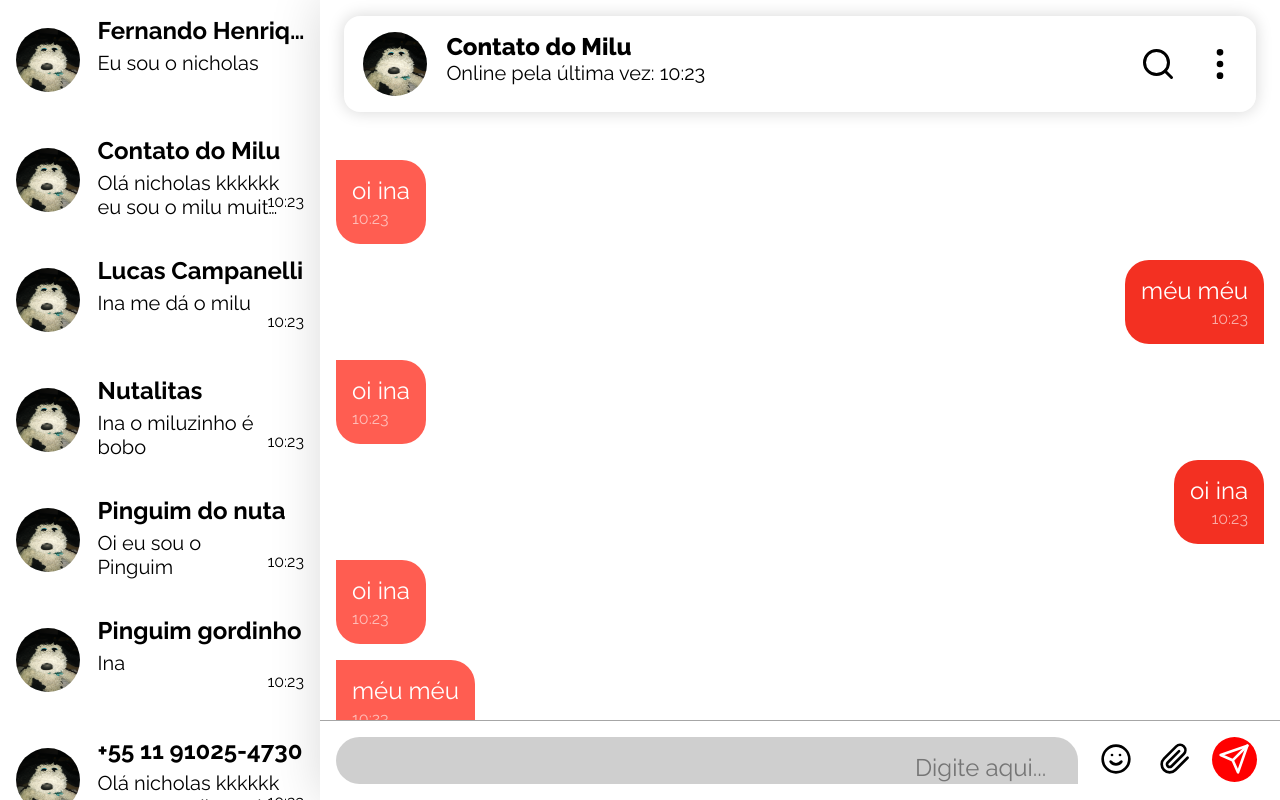
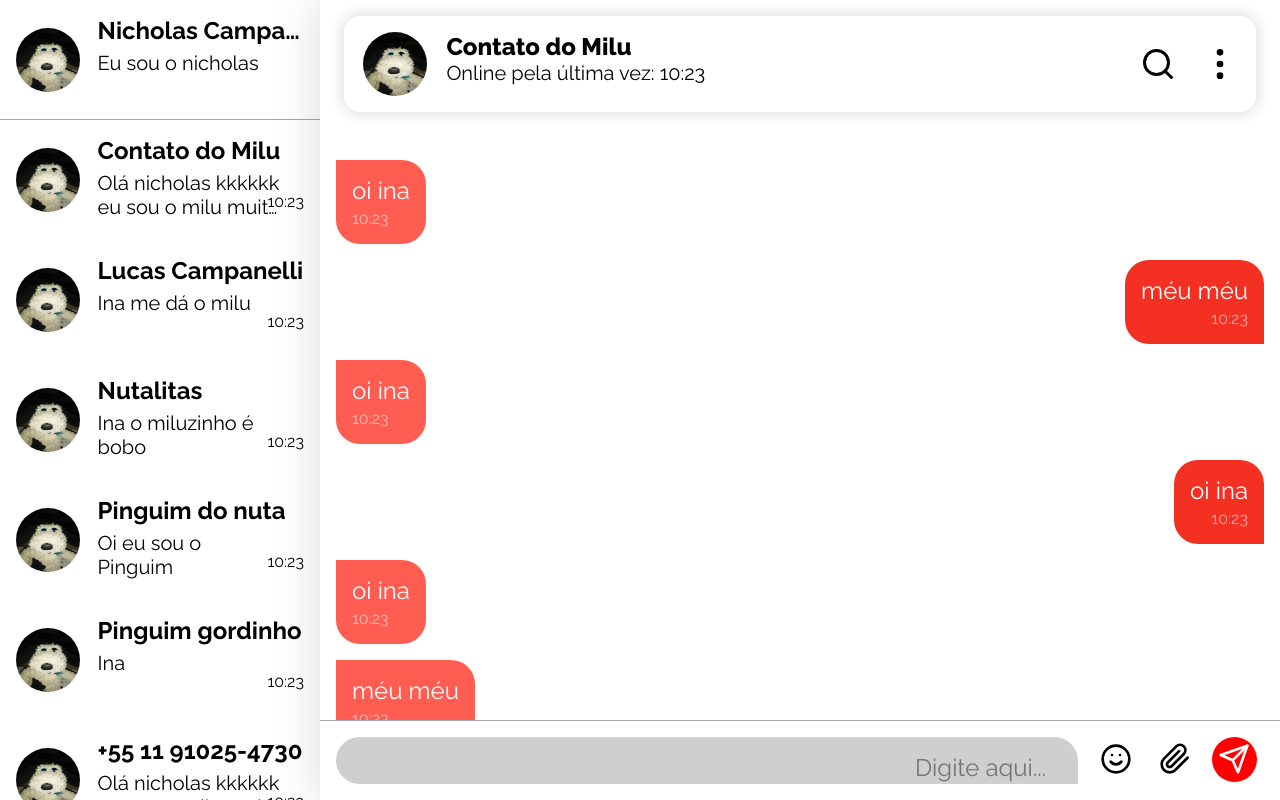
Before and after one commit to niccampanelli/Talker, a React (Create React App) app in the folder frontend/: page / in a window 1280 px wide. Built offline with nearby package versions, Linux system fonts and the light colour scheme.

Commit message:
Styling Chat Screen

```diff
--- a/frontend/src/animations.css
+++ b/frontend/src/animations.css
@@ -1,5 +1,5 @@
 .contact:hover{
-    background-color: rgb(228, 228, 228);
+    background-color: #d3d3d3;
 }
 
 .contact:hover .contactListSettings{
--- a/frontend/src/global.css
+++ b/frontend/src/global.css
@@ -11,6 +11,14 @@
 
 body {
   background-color: #e4dcd3;
+}
+
+img{
+  user-select: none;
+  -moz-user-select: none;
+  -webkit-user-drag: none;
+  -webkit-user-select: none;
+  -ms-user-select: none;
 }
 
 ::-webkit-scrollbar {
@@ -31,7 +39,7 @@ body {
 
 ::-webkit-scrollbar-thumb {
   outline: none;
-  background-color: rgba(0, 0, 0, 0.055);
+  background-color: #00000023;
   -webkit-box-shadow: none;
   box-shadow: none;
 }
--- a/frontend/src/screens/Home/index.js
+++ b/frontend/src/screens/Home/index.js
@@ -1,29 +1,44 @@
 import React, { useState } from 'react';
 import './style.css';
-import { FiMoreVertical, FiSend, FiX, FiSearch, FiSmile, FiPaperclip } from 'react-icons/fi'
+import { FiMoreVertical, FiSend, FiX, FiSearch, FiSmile, FiPaperclip, FiMapPin, FiBellOff, FiArchive } from 'react-icons/fi'
+import { AiOutlinePushpin } from 'react-icons/ai'
 import ImageExample from '../../assets/images/imageExample.jpg'
 
 export default function Home(){
 
+    const [editingContact, setEditingContact] = useState(false);
     const [showPopup, setShowPopup] = useState(false);
 
     function popupManage(cond){
         setShowPopup(cond);
     }
 
+    function showContactEdition(){
+        editingContact ? setEditingContact(false) : setEditingContact(true);
+    }
+
+    const ContactEditionComponent = () => (
+        <div className="contactEdition">
+            <div className="pinContact"><AiOutlinePushpin/></div>
+            <div className="silenceContact"><FiBellOff/></div>
+            <div className="archiveContact"><FiArchive/></div>
+        </div>
+    )
+
     return(
         <div className="App">
             <div className="content">
-                <section className="contactList">
+                <section className="sideSection">
                     <div className="currentUser">
                         <div className="currentUserPhoto">
                             <img src={ImageExample} className="currentUserImg"/>
                         </div>
                         <div className="currentUserInfo">
-                            <h1 className="currentUserName">Fernando Henrique Cardoso</h1>
+                            <h1 className="currentUserName">Nicholas Campanelli</h1>
                             <h1 className="currentUserDetail">Eu sou o nicholas</h1>
                         </div>
                     </div>
+                    <section className="contactList">
                         <div className="contacts">
                             <button className="contact">
                                 <div className="contactListPhoto">
@@ -33,7 +48,7 @@ export default function Home(){
                                     <h1 className="contactListName">
                                         Contato do Milu
                                     </h1>
-                                <FiMoreVertical className="contactListSettings"/>
+                                    <button className="contactListSettings" onClick={showContactEdition}><FiMoreVertical/></button>
                                     <h2 className="contactListLastMessage">
                                         Olá nicholas kkkkkk eu sou o milu muito fofo miluzinho kkkkkk :D :) asdqf nuta nutalitas
                                     </h2>
@@ -41,6 +56,7 @@ export default function Home(){
                                         10:23
                                     </h2>
                                 </div>
+                                {editingContact && <ContactEditionComponent/>}
                             </button>
                             <button className="contact">
                                 <div className="contactListPhoto">
@@ -218,6 +234,7 @@ export default function Home(){
                                 Conversas Arquivadas
                             </h2>
                         </button>
+                    </section>
                 </section>
                 <main className="chatSection">
                     <header className="chatHeader">
--- a/frontend/src/screens/Home/style.css
+++ b/frontend/src/screens/Home/style.css
@@ -6,17 +6,20 @@
   grid-template-columns: minmax(0, 25vw) minmax(0, 75vw);
 }
 
+.sideSection{
+  width: 100%;
+  height: 100%;
+}
+
 .currentUser{
   background-color: white;
-  position: fixed;
-  top: 0;
-  left: 0;
   z-index: 2;
-  width: 25vw;
+  width: 100%;
   height: 15vh;
   padding: 2vh;
   display: grid;
   grid-template-columns: minmax(0, 20%) minmax(0, 80%);
+  border-bottom: .2vh solid rgba(0, 0, 0, 0.35);
 }
 
 .currentUserPhoto{
@@ -57,9 +60,9 @@
 }
 
 .contactList {
-  padding-top: 15vh;
   background-color: transparent;
   width: 100%;
+  height: 85vh;
   z-index: 1;
   overflow-y: scroll;
 }
@@ -111,6 +114,10 @@
 }
 
 .contactListSettings{
+  background-color: transparent;
+  cursor: pointer;
+  width: 5vh;
+  height: 5vh;
   opacity: 0;
   position: absolute;
   right: 1vh;
```
Lines whose indentation alone changed are shown as unchanged.
